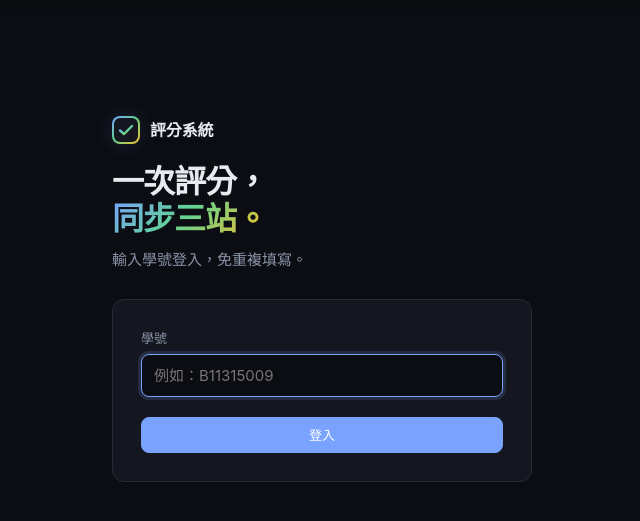
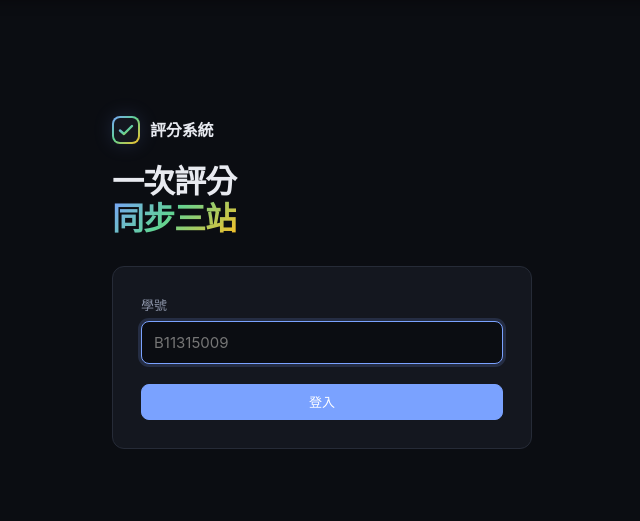
Before and after one commit to xinshoutw/scoring-sync, a FastAPI app: template src/net_grading/templates/login.html in a window 1280 px wide. Shown: the top 521 px of the page, without its empty margins (318-958 px from the left). Run offline with FastAPI, Linux system fonts and the light colour scheme; the template is opened without the code that fills it, so the values that code supplies are empty; parts of the project's set-up code (start-up, migrations or seed data) failed here and were passed over.

Commit message:
refactor(ui): slim login hero — drop trailing punctuation, tagline, verbose placeholder
- hero "一次評分，<br>同步三站。" → "一次評分<br>同步三站" (no commas/periods)
- remove muted tagline "輸入學號登入，免重複填寫。" (redundant with form label)
- placeholder "例如：B11315009" → "B11315009" (tighter)

```diff
--- a/src/net_grading/templates/login.html
+++ b/src/net_grading/templates/login.html
@@ -19,15 +19,14 @@
         <span class="logo-text">評分系統</span>
     </div>
     <h1 style="font-size: 32px; line-height: 1.15;">
-        一次評分，<br>
-        <span class="accent-gradient-text">同步三站。</span>
+        一次評分<br>
+        <span class="accent-gradient-text">同步三站</span>
     </h1>
-    <p class="muted" style="margin-top: 10px;">輸入學號登入，免重複填寫。</p>
 
     <form method="post" action="/login" class="card" style="margin-top: 28px; padding: 28px;">
         <label for="student_id">學號</label>
         <input type="text" name="student_id" id="student_id" required autofocus
-               autocomplete="username" placeholder="例如：B11315009"
+               autocomplete="username" placeholder="B11315009"
                value="{{ student_id | default('') }}">
         {% if error %}
         <p class="error" style="margin-top: 16px;">{{ error }}</p>
```
